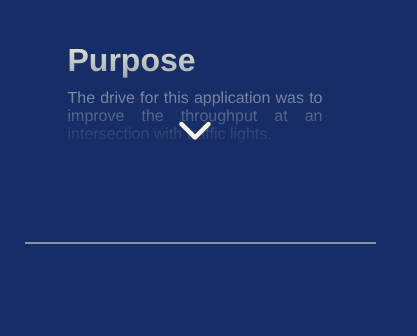
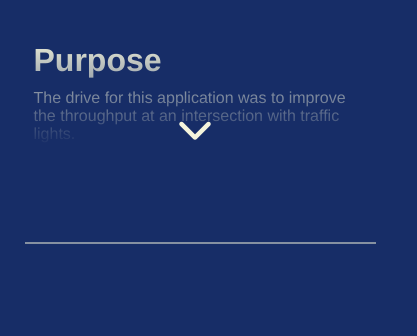
Before and after one commit to SkippaT/TrentInTech, a plain HTML site: page index.html in a window 390 px wide. Shown: the part 1699-2035 px from the top of the page, 417 px wide, since content can reach past the window. Drawn offline with Linux system fonts and the light colour scheme.

Commit message:
Fixed responsiveness

```diff
--- a/style.css
+++ b/style.css
@@ -424,7 +424,7 @@ h1 {
     /* border: 2px solid orchid; */
     width: 40%;
     max-width: 75%;
-    min-width: 400px;
+    min-width: 500px;
     text-align: justify;
 }
 
@@ -1136,6 +1136,17 @@ table .percentage {
     .profile-text #sub-heading {
         font-size: 28px;
     }
+    .projects-section h1 {
+        letter-spacing: normal;
+    }
+    .projects-section p, .profile-section h3 {
+        text-align: left;
+    }
+    .project .splitter .split {
+        width: 100%;
+        min-width: 0px;
+        max-width: 100%;
+    }
     .skill-card {
         width: 100px;
     }
```
